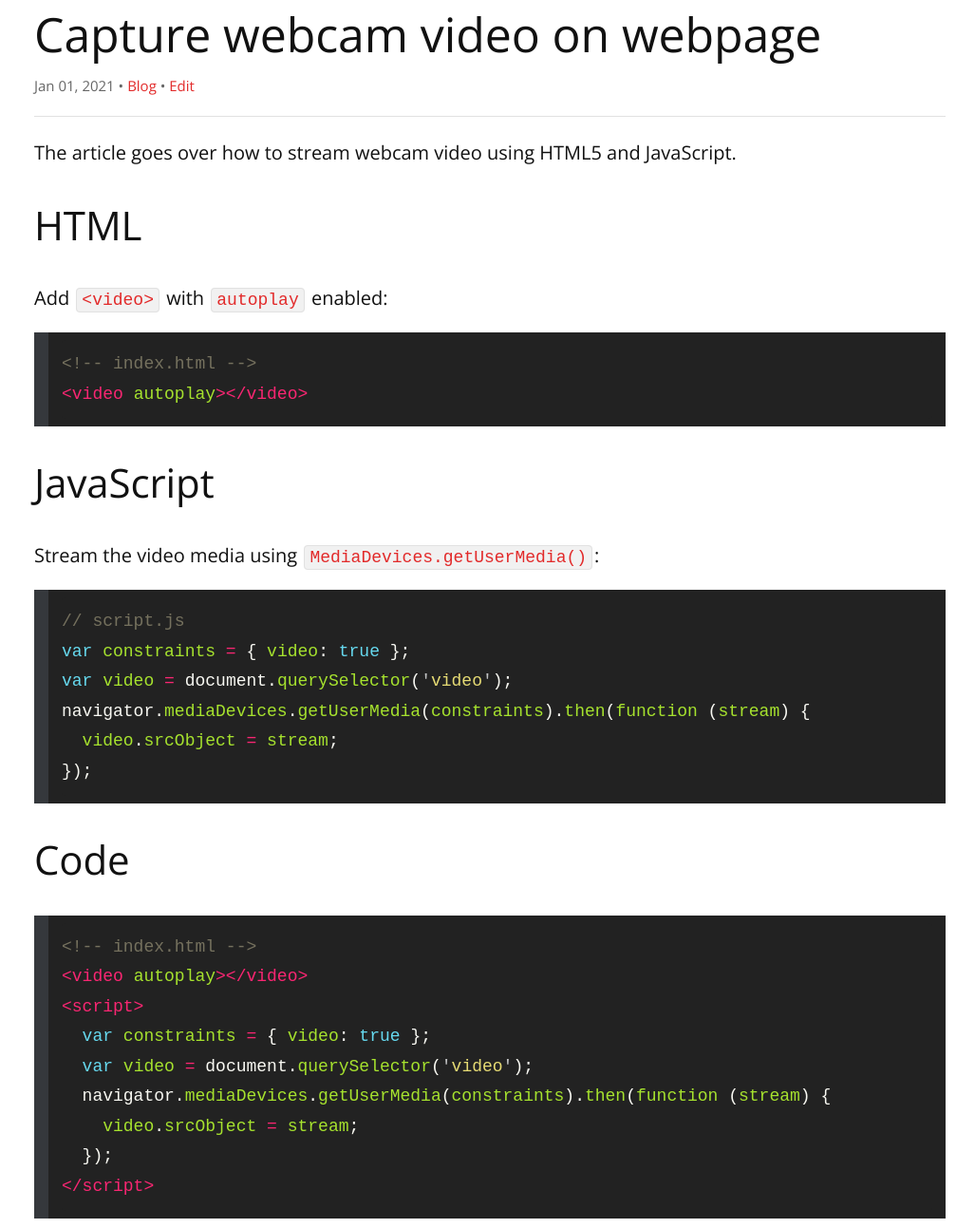
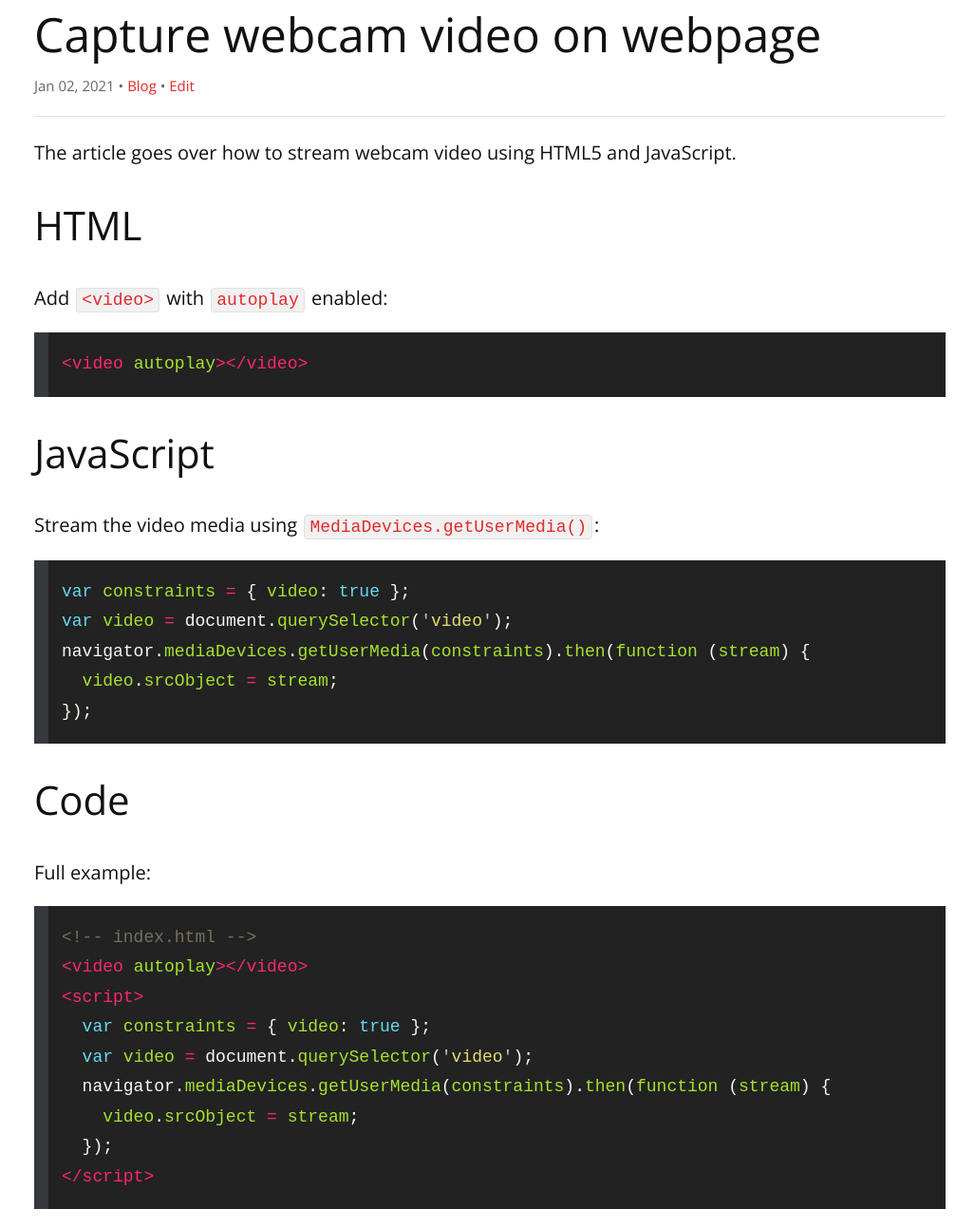
Before and after one commit to remarkablemark/remarkablemark.github.io, a Jekyll site: the page built from _posts/2020/2020-12-17-capture-webcam-video-on-webpage.md, in a window 1280 px wide and 1400 px high, cut to the strip 107-1400 px from the top of the window. Shown: the whole strip at 95% size, without its empty margins (124-1151 px from the left). Built offline with Jekyll 4.4.1, drawn with Linux system fonts in a browser that asks for light colours; comment, search, counter and statistics services are not loaded.

Commit message:
chore(posts): update "Capture webcam video on webpage"
Post: 2020-12-17-capture-webcam-video-on-webpage.md

Remove unnecessary comments in code blocks.

````diff
--- a/_posts/2020/2020-12-17-capture-webcam-video-on-webpage.md
+++ b/_posts/2020/2020-12-17-capture-webcam-video-on-webpage.md
@@ -2,7 +2,7 @@
 layout: post
 title: Capture webcam video on webpage
 date: 2020-12-17 16:05:23
-updated: 2021-01-01 17:05:28
+updated: 2021-01-02 20:30:04
 excerpt: How to capture and stream webcam video on a webpage using HTML5 and JavaScript.
 categories: web video html javascript
 ---
@@ -14,7 +14,6 @@ The article goes over how to stream webcam video using HTML5 and JavaScript.
 Add [`<video>`](https://developer.mozilla.org/docs/Web/HTML/Element/video) with [`autoplay`](https://developer.mozilla.org/docs/Web/HTML/Element/video#attr-autoplay) enabled:
 
 ```html
-<!-- index.html -->
 <video autoplay></video>
 ```
 
@@ -23,7 +22,6 @@ Add [`<video>`](https://developer.mozilla.org/docs/Web/HTML/Element/video) with
 Stream the video media using [`MediaDevices.getUserMedia()`](https://developer.mozilla.org/docs/Web/API/MediaDevices/getUserMedia):
 
 ```js
-// script.js
 var constraints = { video: true };
 var video = document.querySelector('video');
 navigator.mediaDevices.getUserMedia(constraints).then(function (stream) {
@@ -32,6 +30,8 @@ navigator.mediaDevices.getUserMedia(constraints).then(function (stream) {
 ```
 
 ## Code
+
+Full example:
 
 ```html
 <!-- index.html -->
````
